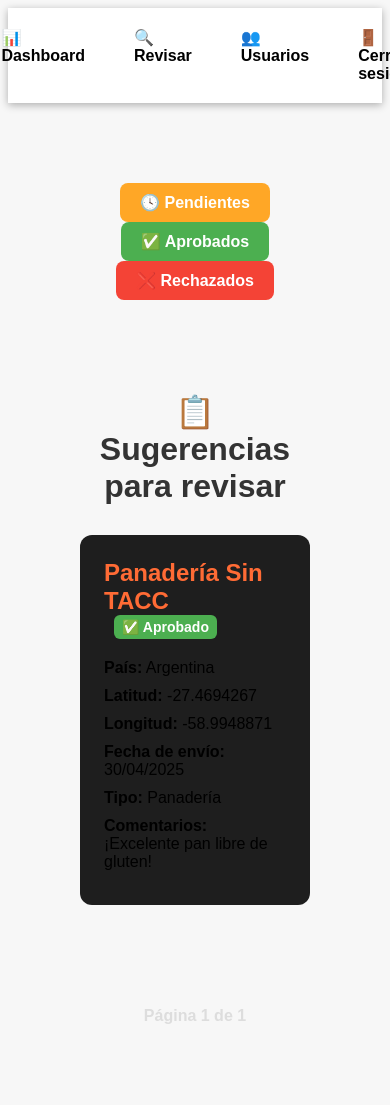
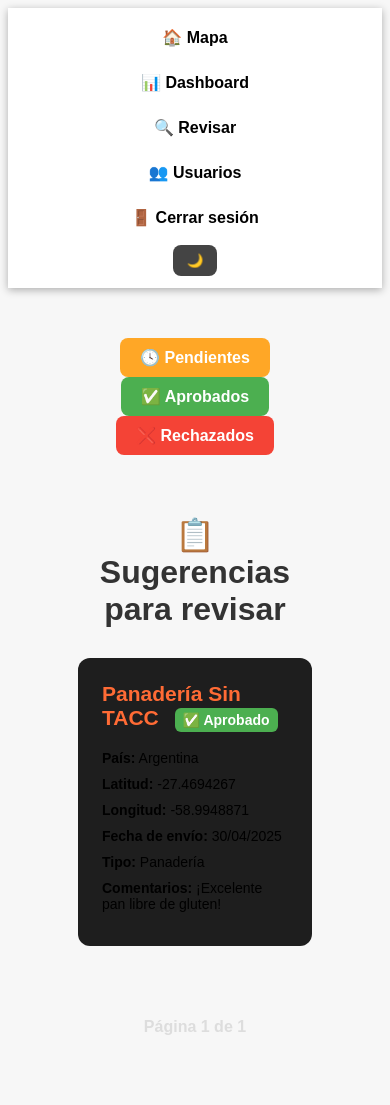
Before and after one commit to TobyG23/sin-tacc-1.1, a Flask app: page /revisar in a window 390 px wide; the page is wider, and only the part inside the window is pictured. After the commit the page ends 1035 px from the top of that part, so only its background shows below. Run offline with Flask 3, Linux system fonts and the light colour scheme; a user stored in the database is signed in; data comes from the database, SQL or seed files in the repository.

Commit message:
Mejoras responsive en dashboard y revisar

```diff
--- a/static/css/dashboard.css
+++ b/static/css/dashboard.css
@@ -303,3 +303,43 @@ body.modo-oscuro .btn-eliminar:hover {
     color: #ddd;
     font-weight: bold;
   }
+
+  @media (max-width: 768px) {
+    .contenedor-dashboard,
+    .contenedor-revisar {
+      padding: 10px;
+      margin: 10px;
+    }
+
+    .tarjeta-lugar {
+      padding: 12px;
+      font-size: 14px;
+    }
+
+    .estadisticas {
+      grid-template-columns: 1fr;
+    }
+
+    .admin-navbar nav {
+      flex-direction: column;
+      gap: 10px;
+      align-items: center;
+    }
+
+    .btn-exportar,
+    .btn-volver {
+      padding: 8px 12px;
+      font-size: 14px;
+    }
+
+    table {
+      font-size: 14px;
+      overflow-x: auto;
+      display: block;
+    }
+
+    canvas {
+      width: 100% !important;
+      height: auto !important;
+    }
+  }
--- a/static/css/revisar.css
+++ b/static/css/revisar.css
@@ -335,3 +335,43 @@ body.modo-oscuro .btn-filtro:hover {
     background-color: #888;
     color: #222;
   }
+
+  @media (max-width: 768px) {
+    .contenedor-dashboard,
+    .contenedor-revisar {
+      padding: 10px;
+      margin: 10px;
+    }
+
+    .tarjeta-lugar {
+      padding: 12px;
+      font-size: 14px;
+    }
+
+    .estadisticas {
+      grid-template-columns: 1fr;
+    }
+
+    .admin-navbar nav {
+      flex-direction: column;
+      gap: 10px;
+      align-items: center;
+    }
+
+    .btn-exportar,
+    .btn-volver {
+      padding: 8px 12px;
+      font-size: 14px;
+    }
+
+    table {
+      font-size: 14px;
+      overflow-x: auto;
+      display: block;
+    }
+
+    canvas {
+      width: 100% !important;
+      height: auto !important;
+    }
+  }
--- a/templates/base_admin.html
+++ b/templates/base_admin.html
@@ -1,6 +1,7 @@
 <!DOCTYPE html>
 <html lang="es">
 <head>
+    <meta name="viewport" content="width=device-width, initial-scale=1.0">
     <meta charset="UTF-8">
     <title>{% block title %}Panel Admin{% endblock %}</title>
     <link rel="stylesheet" href="/static/css/dashboard.css">
```
